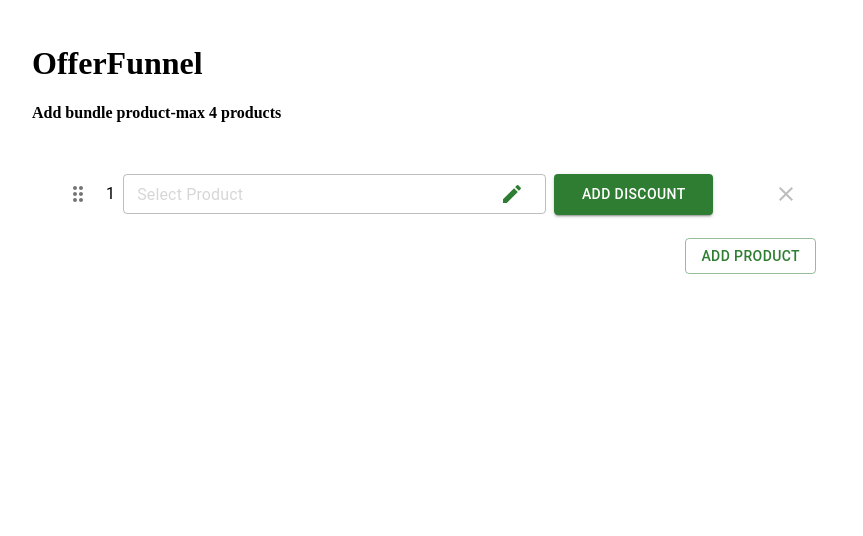
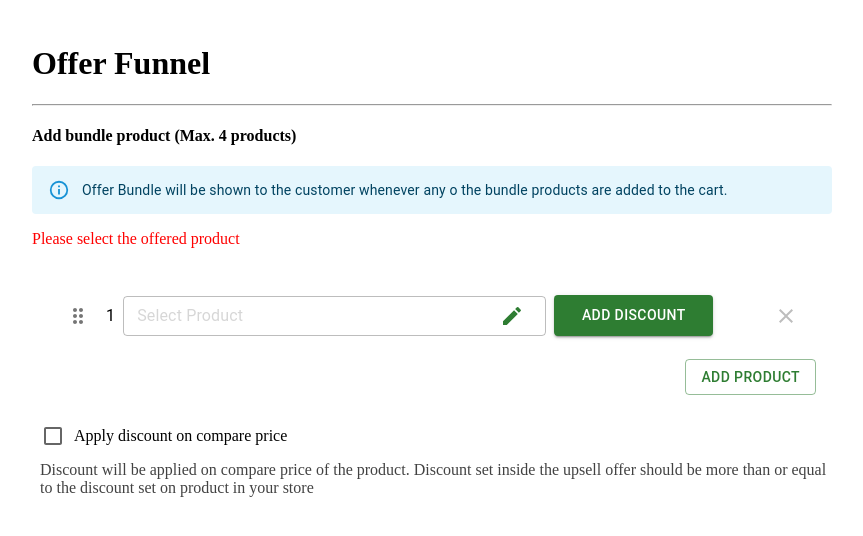
Before and after one commit to Nandakumar47/monk_commerce, a React (Vite) app: page / in a window 1280 px wide. Shown: the top 536 px of the page, without its empty margins (208-1071 px from the left). Built offline with nearby package versions, Linux system fonts and the light colour scheme.

Commit message:
minor updates in ui

```diff
--- a/src/OfferFunnel.jsx
+++ b/src/OfferFunnel.jsx
@@ -1,9 +1,10 @@
 import { useState } from "react";
 import ProductEntry from "./ProductEntry";
 import { DragDropContext, Droppable, Draggable } from "react-beautiful-dnd";
-import { Box, Button } from "@mui/material";
+import { Alert, Box, Button, Checkbox } from "@mui/material";
 import { v4 as uuid } from "uuid";
 import ProductList from "./ProductList";
+import { grey } from "@mui/material/colors";
 function OfferFunnel() {
   const [selectedProductsList, setSelectedProductsList] = useState([
     {
@@ -27,7 +28,6 @@
     setSelectedProductsList(reorderedItems);
   };
   const handleProductDetailsChange = (id, values) => {
-    debugger;
     const updatedData = selectedProductsList.map((item) => {
       if (item.productItemId === id) {
         return {
@@ -138,9 +138,18 @@
         padding: "16px",
       }}
     >
-      <h1>OfferFunnel</h1>
+      <h1>Offer Funnel</h1>
+      <hr />
       <Box>
-        <h4>Add bundle product-max 4 products</h4>
+        <h4>
+          Add bundle product
+          {` (Max. 4 products)`}
+        </h4>
+        <Alert severity="info">
+          Offer Bundle will be shown to the customer whenever any o the bundle
+          products are added to the cart.
+        </Alert>
+        <p style={{ color: "red" }}>Please select the offered product</p>
         <DragDropContext onDragEnd={handleDragEnd}>
           <Droppable droppableId="droppable">
             {(provided) => (
@@ -149,7 +158,7 @@
                 ref={provided.innerRef}
                 style={{
                   padding: "16px",
-                  minHeight: "200px",
+                  minHeight: "100px",
                 }}
               >
                 {selectedProductsList.map((item, index) => (
@@ -222,6 +231,17 @@
           handleProductAdd={handleProductAdd}
         />
       )}
+      <Box sx={{ display: "flex" }}>
+        <Checkbox color="success" />
+        <p>Apply discount on compare price</p>
+      </Box>
+      <p
+        style={{ margin: "0", padding: 0, color: grey[800], marginLeft: "8px" }}
+      >
+        Discount will be applied on compare price of the product. Discount set
+        inside the upsell offer should be more than or equal to the discount set
+        on product in your store
+      </p>
     </Box>
   );
 }
--- a/src/ProductEntry.jsx
+++ b/src/ProductEntry.jsx
@@ -87,7 +87,7 @@
                   type="number"
                   value={productData.discountValue}
                   onChange={(evt) => {
-                    handleProductDetailsChange(productData.dragId, {
+                    handleProductDetailsChange(productData.productItemId, {
                       discountValue: evt.target.value,
                     });
                   }}
--- a/src/ProductList/index.jsx
+++ b/src/ProductList/index.jsx
@@ -52,7 +52,6 @@
   }, []);
 
   const changeSelection = (isProduct, isChecked, productId, variantId) => {
-    debugger;
     if (isProduct) {
       const updatedList = restructuredProductList.map((product) => {
         if (product.id === productId) {
--- a/src/ProductVariants/index.jsx
+++ b/src/ProductVariants/index.jsx
@@ -7,7 +7,6 @@
 function ProductVariants({ variants, handleVariantDelete }) {
   const [items, setItems] = useState([]);
   useEffect(() => {
-    debugger;
     setItems(variants);
   }, [variants]);
   const handleDragEnd = (result) => {
```
